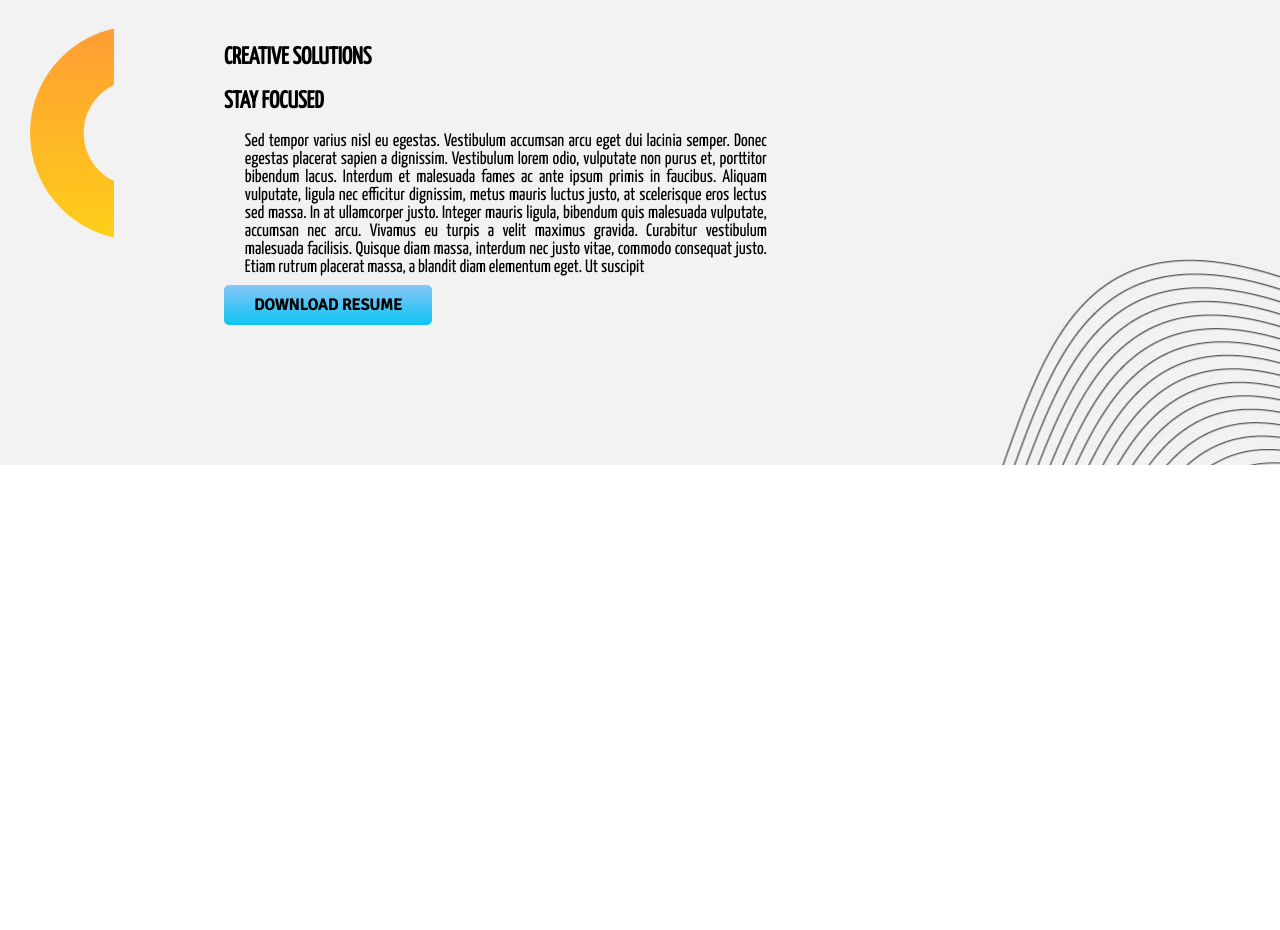
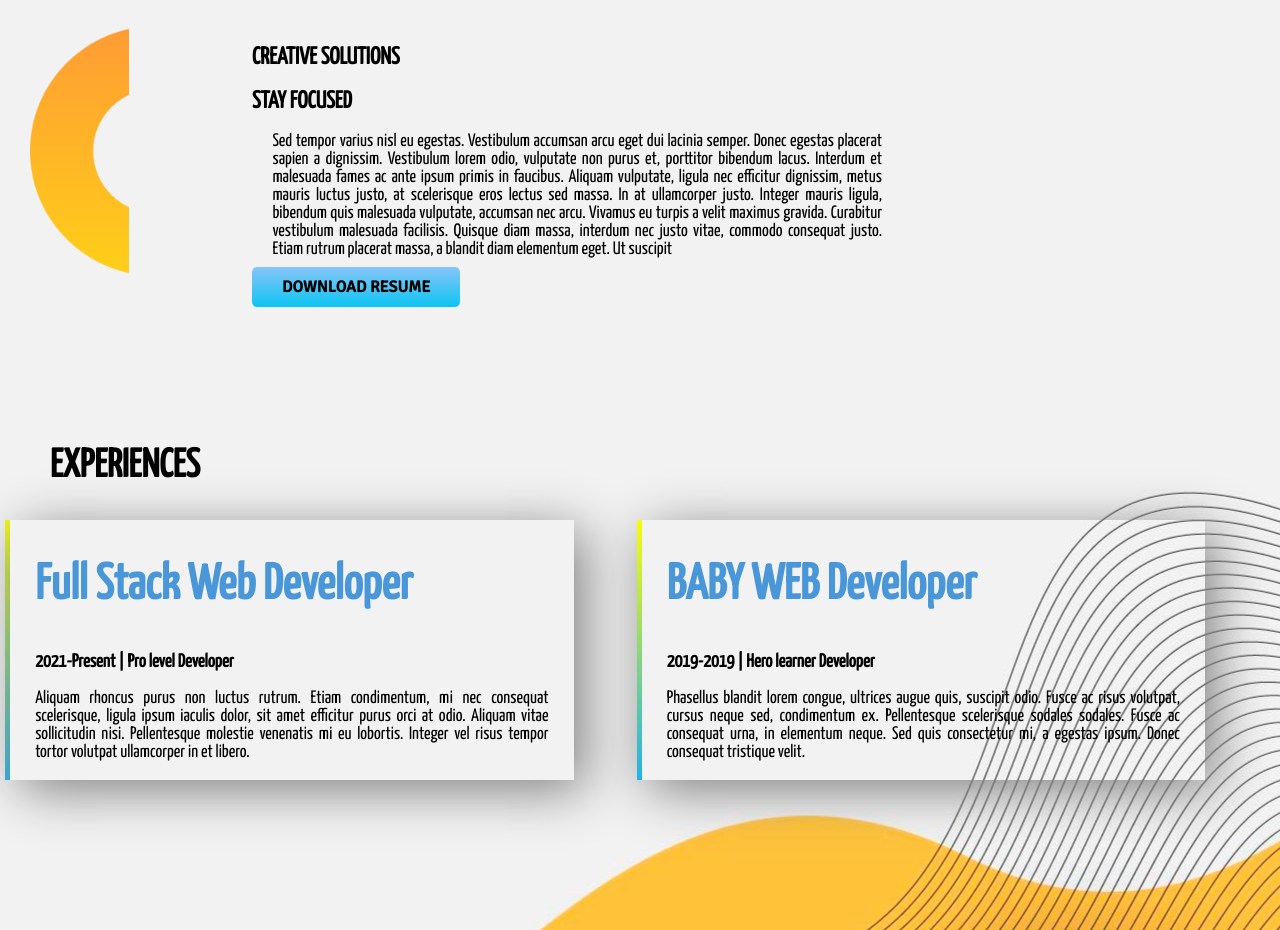
Before and after one commit to gsaqlaien/my-portfolio-site, a plain HTML site: page index.html in a window 1280 px wide. Shown: the part 540-1470 px from the top of the page. Before the commit the page ends 1005 px from the top, so only its background shows below. Drawn offline with Linux system fonts and the light colour scheme.

Commit message:
final-cut

```diff
--- a/index.html
+++ b/index.html
@@ -18,7 +18,7 @@
 
 <body>
 
-    <section>
+    <section class="flexible-container">
         <div class="half-width">
             <h1>WELCOME <br>TO THE PORTFOLIO OF <br>
 
@@ -56,7 +56,7 @@
 
     </section>
 
-    <section>
+    <section class="flexible-container">
 
         <div class="half-width">
             <img src="images/dream-bg.png" alt="">
@@ -81,6 +81,35 @@
         </div>
     </section>
 
+    <section>
+        <h1 class="zero">EXPERIENCES</h1>
+        <div id="border-left" class="flexible-container hello">
+            <div class="half-width box">
+                <h1 class="name">Full Stack Web Developer</h1>
+                <h3>2021-Present | Pro level Developer</h3>
+                <p>
+                    Aliquam rhoncus purus non luctus rutrum. Etiam condimentum, mi nec consequat scelerisque, ligula
+                    ipsum
+                    iaculis dolor, sit amet efficitur purus orci at odio. Aliquam vitae sollicitudin nisi. Pellentesque
+                    molestie venenatis mi eu lobortis. Integer vel risus tempor tortor volutpat ullamcorper in et
+                    libero.
+                </p>
+            </div>
+            <div id="border-left" class="half-width box">
+                <h1 class="name">BABY WEB Developer</h1>
+                <h3>2019-2019 | Hero learner Developer</h3>
+
+                <p>
+                    Phasellus blandit lorem congue, ultrices augue quis, suscipit odio. Fusce ac risus volutpat, cursus
+                    neque sed, condimentum ex. Pellentesque scelerisque sodales sodales. Fusce ac consequat urna, in
+                    elementum neque. Sed quis consectetur mi, a egestas ipsum. Donec consequat tristique velit.
+
+                </p>
+            </div>
+        </div>
+
+    </section>
+
 
 
 
--- a/style.css
+++ b/style.css
@@ -13,7 +13,7 @@ body {
     font-size: 50px;
 }
 .half-width {
-    width: 50%;
+    width: 60%;
     padding: 0 2%;
 }
 .half-width img {
@@ -24,7 +24,7 @@ body {
 
 }
 
-section {
+.flexible-container {
     display: flex;
     margin-bottom: 150px;
 }
@@ -47,3 +47,28 @@ p {
     text-align: justify;
     font-size: 18px;
 }
+
+.box {
+    box-shadow: 10px 10px 50px grey;
+    margin-right: 5%;
+
+    width: 80%;
+
+
+}
+
+#border-left {
+    border-image:linear-gradient(yellow, rgb(28, 173, 240));
+    border-left: 5px solid;
+    border-image-slice: 9;
+
+}
+
+
+
+
+
+.zero {
+    margin-left: 45px;
+    font-size: 40px
+}
```
